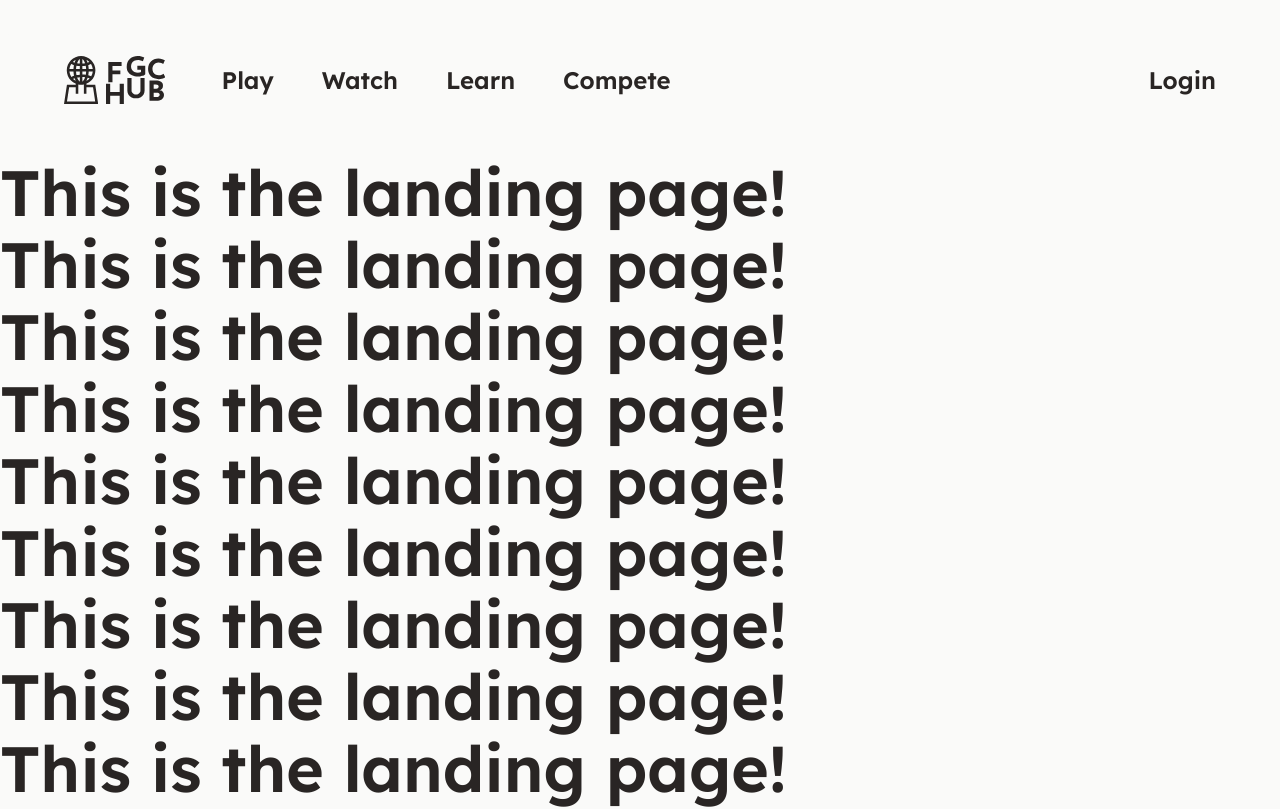
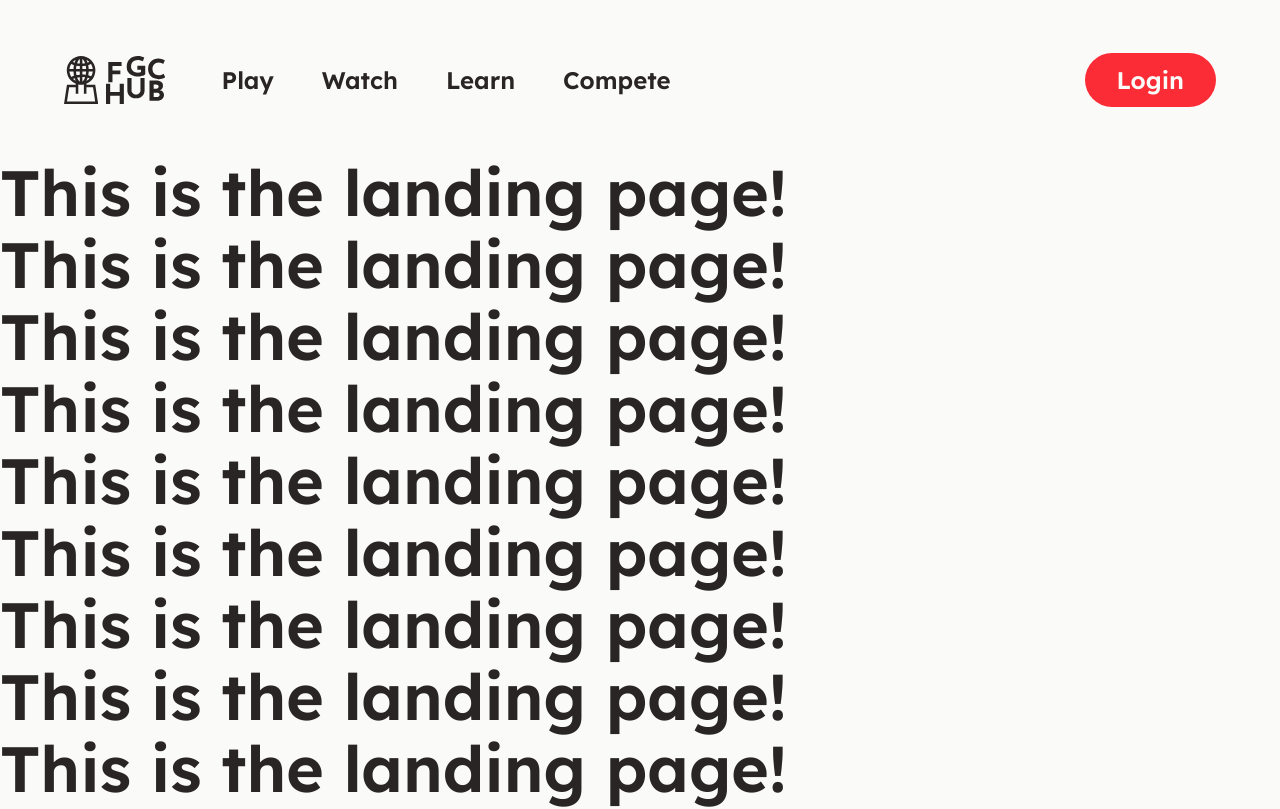
Before and after one commit to geralddhill/fgc-hub, a Next.js app: page / in a window 1280 px wide. Shown: the top 809 px of the page. Built offline with nearby package versions, Linux system fonts and the light colour scheme.

Commit message:
Replaced old buttons with new buttons

```diff
--- a/src/ui/Buttons.tsx
+++ b/src/ui/Buttons.tsx
@@ -5,7 +5,7 @@ import {cn} from "@/lib/utils";
 export function ButtonPrimary({className, children, ...props}: ButtonHTMLAttributes<HTMLButtonElement>) {
     return (<button {...props} className={cn("cursor-pointer bg-color-500 active:bg-color-600 border-color-500" +
         " active:border-color-600 dark:bg-color-700 dark:active:bg-color-600 dark:border-color-700 dark:active:border-color-600" +
-        " text-mono-50 px-6 py-2 rounded-4xl duration-600", className)}>
+        " text-mono-50 px-6 py-2 rounded-4xl duration-600 font-semibold", className)}>
         {children}
     </button>)
 }
@@ -13,7 +13,7 @@ export function ButtonPrimary({className, children, ...props}: ButtonHTMLAttribu
 export function ButtonSecondary({className, children, ...props}: ButtonHTMLAttributes<HTMLButtonElement>) {
     return (<button {...props} className={cn("cursor-pointer border-color-500 text-color-500 active:border-color-600" +
         " active:text-color-600 dark:border-color-600 dark:text-color-600 dark:active:border-color-500 dark:active:text-color-500" +
-        " px-6 py-2 rounded-4xl border-4 border-solid hover:shadow-xl transition-shadow duration-600", className)}>
+        " px-6 py-2 rounded-4xl border-4 border-solid hover:shadow-xl transition-shadow duration-600 font-semibold", className)}>
         {children}
     </button>)
 }
--- a/src/ui/Navbar.tsx
+++ b/src/ui/Navbar.tsx
@@ -7,6 +7,7 @@ import Link from "next/link";
 import {Menu, X} from "@/ui/Icons";
 import {usePathname} from "next/navigation";
 import useMediaQuery from "@/lib/hooks";
+import {ButtonPrimary} from "@/ui/Buttons";
 
 export default function Navbar() {
     const [isNavbarVisible, setIsNavbarVisible] = useState(true);
@@ -84,11 +85,13 @@ export default function Navbar() {
                         </Link>
                     </li>
                 ))}
-                <li className="md:h-full h-8 flex items-center my-2 md:ml-auto btn1"
+                <li className="md:h-full h-8 flex items-center my-2 md:ml-auto"
                     aria-current={pathname === "/" ? "page" : "false"} hidden={isMobile && !isMobileMenuOpen}>
-                    <Link href="/login">
-                        <h2 className="font-h4">Login</h2>
-                    </Link>
+                    <ButtonPrimary className="py-0 px-8 hover:shadow-xl transition-shadow">
+                        <Link href="/login">
+                            <h2 className="font-h4">Login</h2>
+                        </Link>
+                    </ButtonPrimary>
                 </li>
             </ul>
         </nav>
--- a/src/ui/tournaments/TournamentCard.tsx
+++ b/src/ui/tournaments/TournamentCard.tsx
@@ -5,6 +5,7 @@ import Image from 'next/image'
 import {Thumbnail} from "@/lib/types";
 import React, {MouseEventHandler} from "react";
 import ImageWithPlaceholder from "@/ui/ImageWithPlaceholder";
+import {ButtonPrimary} from "@/ui/Buttons";
 
 export function TournamentCard({ name, slug, startTime, profile, banner, isOnline, city, state, address, locationURL}:
 {name: string; slug: string; startTime: Date; profile: Thumbnail; banner: Thumbnail; isOnline: boolean; city?: string | null; state?: string | null;
@@ -29,7 +30,7 @@ export function TournamentCard({ name, slug, startTime, profile, banner, isOnlin
                         {isOnline ? "Online" : <button className="font-pui text-mono-600 dark:text-mono-200 cursor-pointer"
                                                        onClick={stopPropogation}><a href={locationURL} target="_blank">{expanded ? address : `${city}, ${state}`}</a></button>}
                     </div>
-                {slug && <button onClick={stopPropogation} className="btn1 m-4"><a href={`https://www.start.gg/${slug}`} target="_blank">View on start.gg</a></button>}
+                {slug && <ButtonPrimary onClick={stopPropogation} className="m-4"><a href={`https://www.start.gg/${slug}`} target="_blank">View on start.gg</a></ButtonPrimary>}
                 </div>
         </div>)
     }
--- a/src/ui/tournaments/TournamentSearch.tsx
+++ b/src/ui/tournaments/TournamentSearch.tsx
@@ -4,6 +4,7 @@ import {useDebouncedCallback} from "use-debounce";
 import {usePathname, useRouter, useSearchParams} from "next/navigation";
 import React from "react";
 import RadiusSlider from "@/ui/tournaments/RadiusSlider";
+import {ButtonPrimary} from "@/ui/Buttons";
 
 export default function TournamentSearch() {
     const searchParams = useSearchParams();
@@ -65,7 +66,7 @@ export default function TournamentSearch() {
                 }}
             />
             <div className="flex flex-col items-center space-y-4">
-                <button onClick={handleLocation} className="btn1 selectable">Use my location</button>
+                <ButtonPrimary onClick={handleLocation} className="selectable">Use my location</ButtonPrimary>
                 {showRadius && <RadiusSlider defaultValue={[Number(searchParams.get('r')?.slice(0, -2) || 20)]}
                                 onValueCommit={handleRadius}/>}
             </div>
--- a/src/ui/tournaments/VideoGameFilter.tsx
+++ b/src/ui/tournaments/VideoGameFilter.tsx
@@ -6,6 +6,7 @@ import clsx from "clsx";
 import VideoGameList from "@/ui/tournaments/VideoGameList";
 import {usePathname, useRouter, useSearchParams} from "next/navigation";
 import {idToVideoGame} from "@/lib/video-game-data";
+import {ButtonPrimary} from "@/ui/Buttons";
 
 export default function VideoGameFilter() {
     const [showList, setShowList] = React.useState(false);
@@ -53,12 +54,12 @@ export default function VideoGameFilter() {
 
     return (<fieldset className="w-48 flex flex-col items-center space-y-4">
         <legend>
-            <button className="inline-flex items-center justify-center space-x-2 btn1 selectable w-full" onClick={() => setShowList(!showList)}>
+            <ButtonPrimary className="inline-flex items-center justify-center space-x-2 selectable w-full" onClick={() => setShowList(!showList)}>
                 <p>{buttonText()}</p>
                 <Chevron className={clsx("w-4 fill-current transition-transform duration-500", {
                     "-rotate-180": showList
                 })} />
-            </button>
+            </ButtonPrimary>
         </legend>
         {showList && <VideoGameList onChange={handleFilter} checked={new Set(JSON.parse(searchParams.get('g') || "[]"))} />}
     </fieldset>)
```
